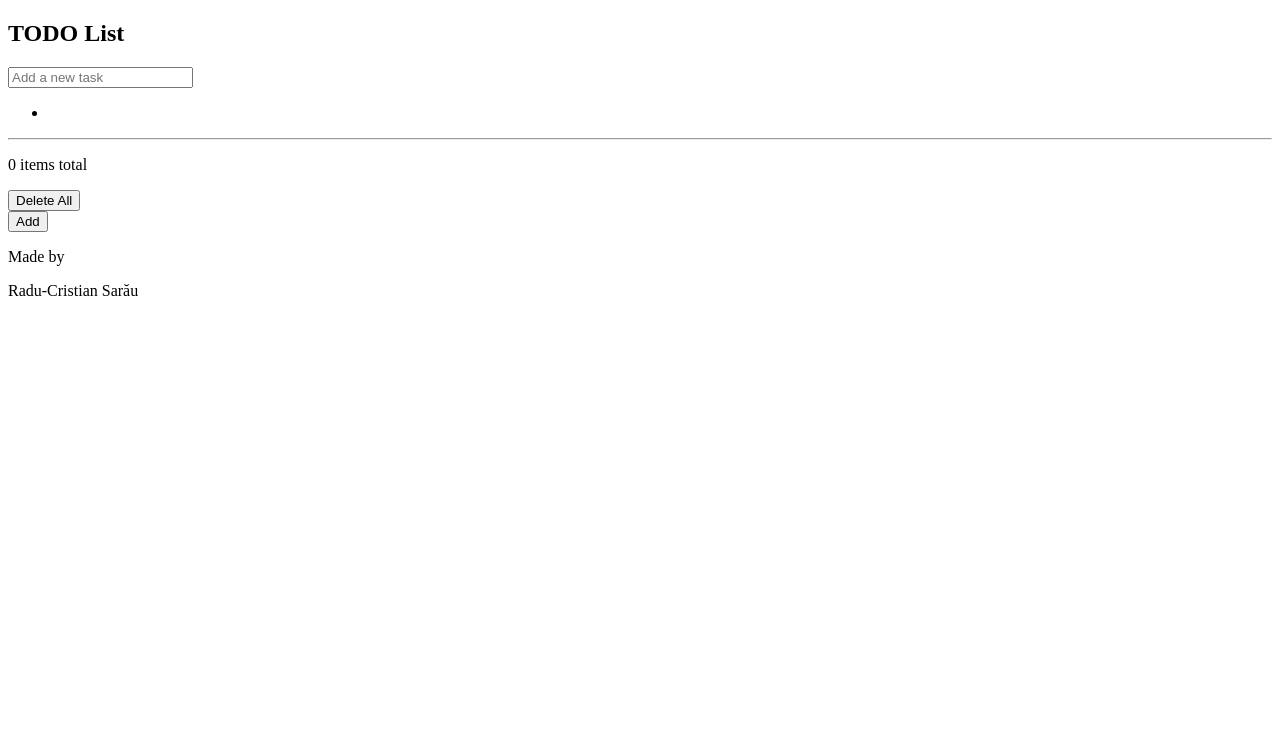
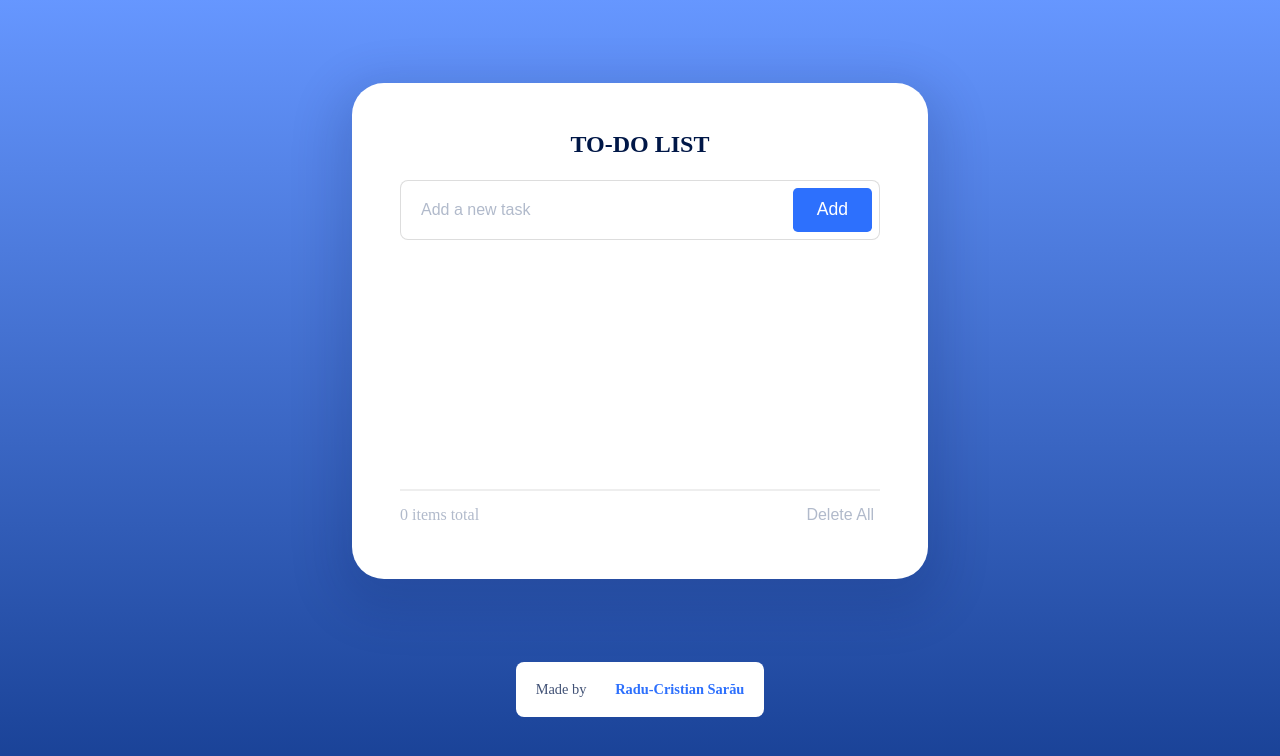
Before and after one commit to Radu-Cristian-Sarau/TODO-App, a plain HTML site: page index.html in a window 1280 px wide. Drawn offline with Linux system fonts and the light colour scheme.

Commit message:
Finished HTML and CSS parts of the website

```diff
--- a/index.html
+++ b/index.html
@@ -3,13 +3,15 @@
 <head>
     <meta charset="UTF-8">
     <meta name="viewport" content="width=device-width, initial-scale=1.0">
-    <title>TODO App</title>
+    <link rel="stylesheet" href="./style.css">
+    <title>TO-DO App</title>
 </head>
 <body>
     <section class="todo">
-        <h2>TODO List</h2>
+        <h2>TO-DO List</h2>
         <div class="input">
             <input type="text" class="input-field" id="todoInput" placeholder="Add a new task">
+            <button class="btn">Add</button>
         </div>
         <ul class="scroll">
             <li id="todoList"></li>
@@ -21,12 +23,12 @@
                 <button id="deleteButton">Delete All</button>
             </div>
         </div>
-        <button class="btn">Add</button>
     </section>
     <footer>
-        <div class="footer"></div>
+        <div class="footer">
             <p class="made-by">Made by</p>
             <p class="author">Radu-Cristian Sarău</p>
+        </div>
     </footer>
 </body>
 </html>
--- a/style.css
+++ b/style.css
@@ -0,0 +1,185 @@
+:root {
+    --gradient: linear-gradient(180deg, rgba(45, 112, 1253, 0.73) 0%, #163e92 100%);
+    --dark: #001747;
+    --grey: #b1bacb;
+    --grey-border: rgba(210, 210, 210, 0.75);
+    --grey-light: #eeeeee;
+    --grey-dark: #405175;
+    --blue: #2d70fd;
+    --green: #00d8a7;
+    --white: #ffffff;
+}
+
+body {
+    margin: 0;
+    height: 100vh;
+    background: var(--gradient);
+    display: flex;
+    flex-direction: column;
+    justify-content: space-evenly;
+    align-items: center;
+}
+
+.btn {
+    color: var(--white);
+    font-size: 1.1rem;
+    padding: 0.7rem 1.5rem;
+    border-radius: 0.3rem;
+    background-color: var(--blue);
+    border: none;
+    position: absolute;
+    right: 0.5rem;
+    bottom: 0.5rem;
+}
+
+h1, h2, h3, h4, h5, h6, p {
+    margin: 0;
+}
+
+/* TODO Container */
+
+/* Link to the tutorial: https://www.youtube.com/watch?v=3OqWCGVaOkA&ab_channel=HowtoBecomeaDeveloper */
+
+.todo {
+    display: flex;
+    flex-direction: column;
+    justify-content: space-around;
+    border-radius: 2rem;
+    background: var(--white);
+    padding: 3rem;
+    height: 50%;
+    width: 60%;
+    box-shadow: 0 1rem 3rem 1rem rgba(0, 23, 71, 0.15);
+    max-width: 30rem;
+}
+
+h2 {
+    text-transform: uppercase;
+    height: 3rem;
+    color: var(--dark);
+    text-align: center;
+}
+
+.input {
+    position: relative;
+    display: flex;
+}
+
+.input-field {
+    width: 100%;
+    border: 0.06rem solid #d2d2d2bf;
+    border-radius: 0.5rem;
+    padding: 1.25rem;
+    font-size: 1rem;
+}
+
+input[type="text"]::placeholder {
+    color: var(--grey);
+}
+
+.todo-container {
+    display: flex;
+    gap: 1rem;
+}
+
+ul {
+    padding: 0;
+    margin: 0;
+    overflow-y: scroll;
+}
+
+li {
+    display: flex;
+    flex-direction: column;
+    gap: 1.2rem;
+    padding: 1.3rem;
+}
+
+#todoList p {
+    color: #8f98a8;
+}
+
+.disabled {
+    display: flex;
+    text-decoration: line-through;
+}
+
+input[type="checkbox"]::before {
+    content: "\2713";
+    display: inline-block;
+    width: 2rem;
+    height: 2rem;
+    font-size: 1.7rem;
+    text-align: center;
+    border: 0.06rem solid var(--grey-border);
+    border-radius: 50%;
+    color: transparent;
+}
+
+input[type="checkbox"]::before::after {
+    color: var(--white);
+    background-color: var(--green);
+    border: 0.06rem solid var(--green);
+    border-radius: 50%;
+}
+
+.counter {
+    border: 0.06rem solid var(--grey-light);
+}
+
+.counter-container {
+    height: 2rem;
+    display: flex;
+    justify-content: space-between;
+    color: var(--grey);
+}
+
+.counter-container p {
+    align-self: center;
+}
+
+.counter-container button {
+    background-color: transparent;
+    border: none;
+    color: var(--grey);
+    font-size: 1rem;
+}
+
+.footer {
+    display: flex;
+    gap: 1.8rem;
+    background-color: var(--white);
+    padding: 1.2rem;
+    border-radius: 0.5rem;
+}
+
+.made-by, .author {
+    font-size: 0.9rem;
+}
+
+.made-by {
+    color: var(--grey-dark);
+}
+
+.author {
+    color: var(--blue);
+    font-weight: bold;
+}
+
+.scroll {
+    height: 15rem;
+    scrollbar-width: thin;
+}
+
+.scroll::-webkit-scrollbar {
+    width: 0.6rem;
+}
+
+.scroll::-webkit-scrollbar-thumb {
+    background-color: var(--blue);
+    border-radius: 0.5rem;
+}
+
+.scroll::-webkit-scrollbar-track {
+    display: none;
+}
```
